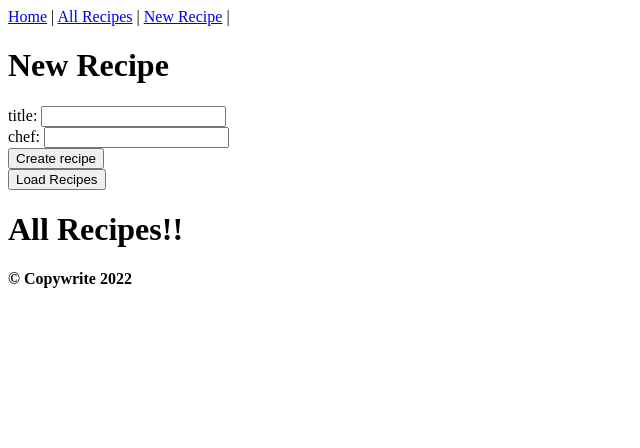
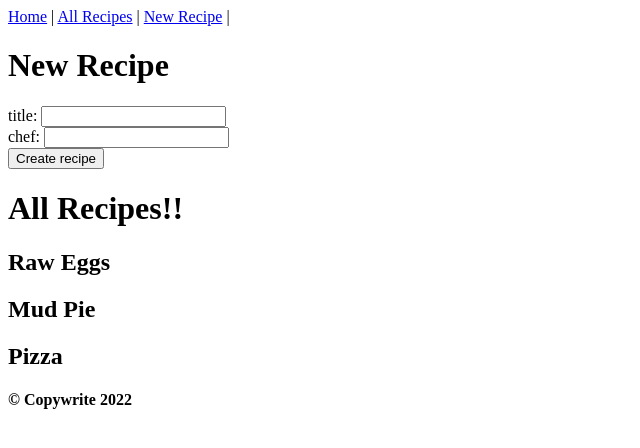
Before and after one commit to actualize-daytime-2022-09/cookbook-frontend, a React (Vite) app: page / in a window 1280 px wide. Shown: the top 448 px of the page, without its empty margins (0-640 px from the left). Built offline with nearby package versions, Linux system fonts and the light colour scheme.

Commit message:
taking it back to hardcoded data props passing

```diff
--- a/src/App.jsx
+++ b/src/App.jsx
@@ -33,11 +33,14 @@ function RecipesIndex(props) {
   return (
     <div id="recipes-index">
       <h1>All Recipes!!</h1>
-        {props.recipes.map((recipe) => (
+      <h2>{props.recipes[0].title}</h2>
+      <h2>{props.recipes[1].title}</h2>
+      <h2>{props.recipes[2].title}</h2>
+        {/* {props.recipes.map((recipe) => (
         <div key={recipe.id} className="recipes">
           <h2>{recipe.title}</h2>
         </div>
-      ))}
+      ))} */}
     </div>
   );
 }
@@ -51,19 +54,33 @@ function Footer() {
 }
 
 function Home() {
-  const [recipes, setRecipes] = useState([]);
+  const [recipes, setRecipes] = useState([ {
+    id: 1,
+    title: "Raw Eggs",
+    chef: "Peter Jang",
+    image_url: "https://cdn.britannica.com/94/151894-050-F72A5317/Brown-eggs.jpg",
+  },
+  {
+    id: 2,
+    title: "Mud Pie",
+    chef: "Jay Wengrow",
+    image_url:
+      "https://static.onecms.io/wp-content/uploads/sites/9/2017/12/mud-pie-XL-RECIPE2016.jpg",
+  },
+  {
+    id: 3,
+    title: "Pizza",
+    chef: "Jay Wengrow",
+    image_url:
+      "https://static.onecms.io/wp-content/uploads/sites/9/2021/06/15/mozzarella-pizza-margherita-FT-RECIPE0621.jpg",
+  },
+]);
 
-  const handleIndexRecipes = () => {
-    axios.get("http://localhost:3000/recipes.json").then((response) => {
-      console.log(response.data);
-      setRecipes(response.data);
-    });
-  };
 
   return (
     <div>
       <RecipesNew />
-      <button onClick={handleIndexRecipes}>Load Recipes</button>
+      {/* <button onClick={handleIndexRecipes}>Load Recipes</button> */}
       <RecipesIndex recipes={recipes} />
     </div>
   );
```
